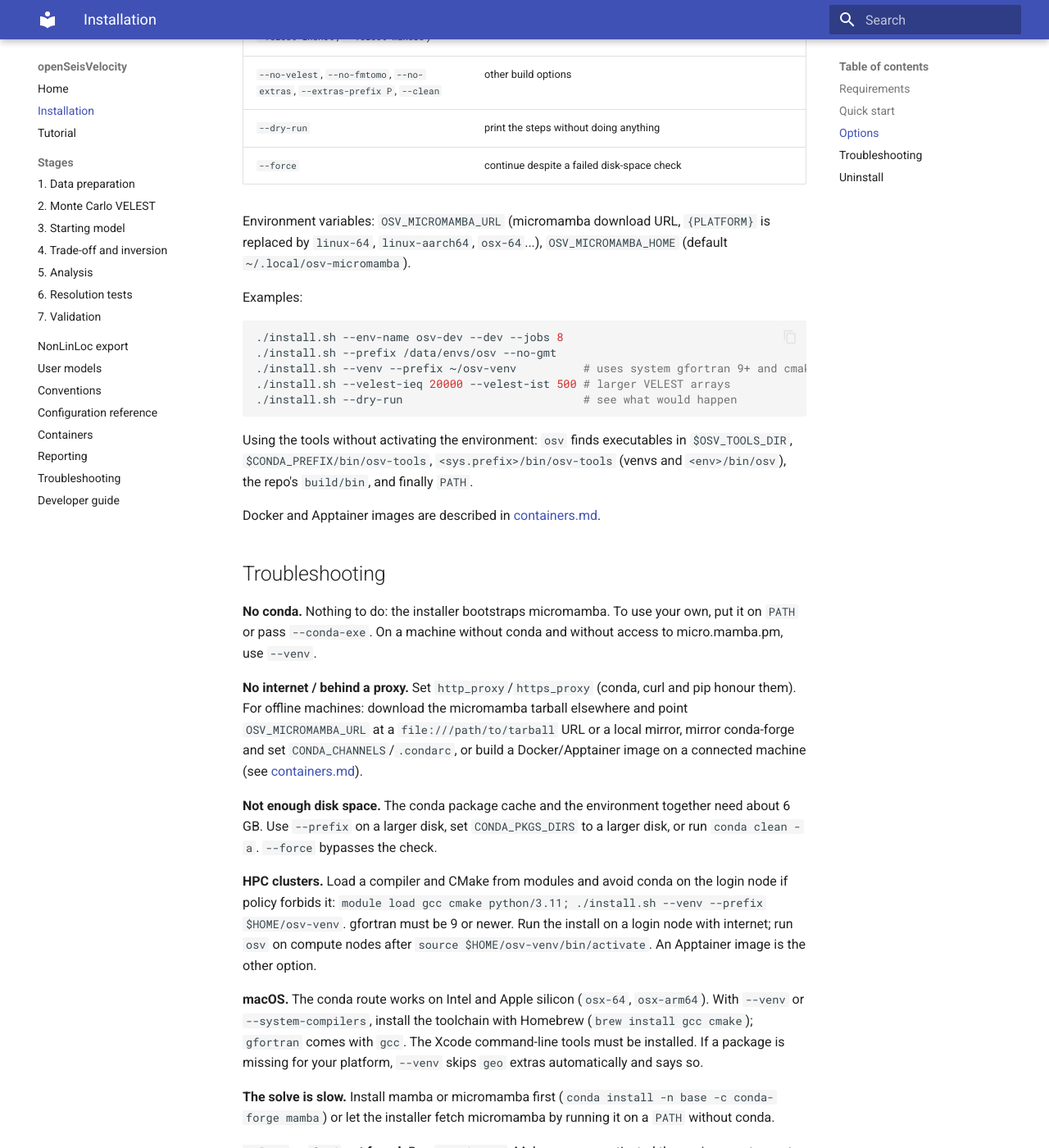
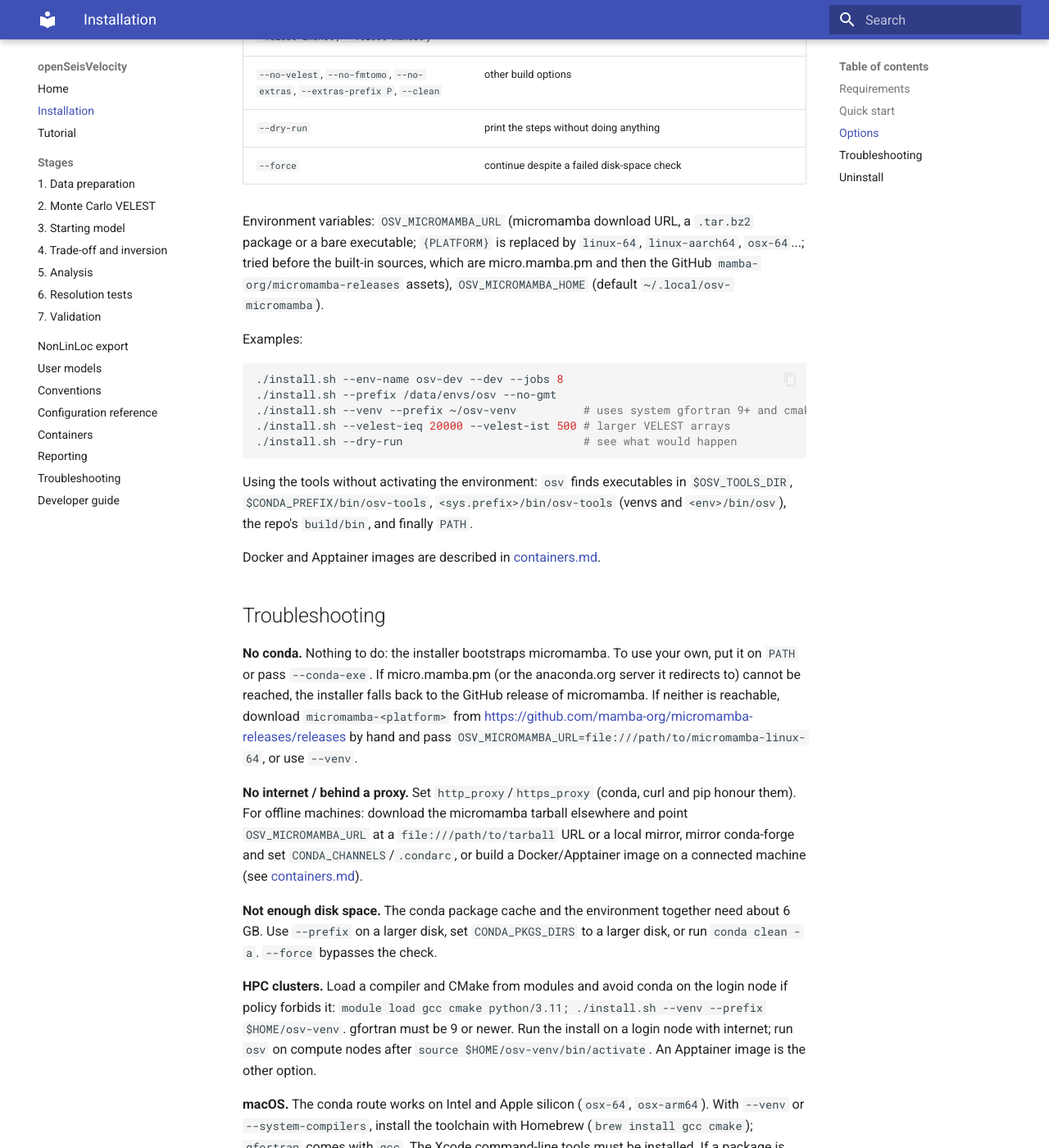
Before and after one commit to StevenSewell83/openseisvelocity, an MkDocs documentation site: the page built from docs/install.md, in a window 1280 px wide and 1400 px high, scrolled down 1730 px. Shown: the whole window at 82% size. Built offline with MkDocs 1.6.1 and Material for MkDocs 9.7.7, drawn with Linux system fonts in a browser that asks for light colours.

Commit message:
install.sh: fall back to GitHub micromamba release when micro.mamba.pm is unreachable (osv-7cc)
Try OSV_MICROMAMBA_URL, micro.mamba.pm, then the mamba-org/micromamba-releases
bare binary; accept tarball or executable, verify with --version, retry, and
give a clearer error. Docs and tests updated.

Co-Authored-By: Claude Opus 5.5 <noreply@anthropic.com>

```diff
--- a/docs/install.md
+++ b/docs/install.md
@@ -53,8 +53,10 @@ environment is not modified.
 | `--dry-run` | print the steps without doing anything |
 | `--force` | continue despite a failed disk-space check |
 
-Environment variables: `OSV_MICROMAMBA_URL` (micromamba download URL, `{PLATFORM}` is replaced
-by `linux-64`, `linux-aarch64`, `osx-64`...), `OSV_MICROMAMBA_HOME` (default
+Environment variables: `OSV_MICROMAMBA_URL` (micromamba download URL, a `.tar.bz2` package or
+a bare executable; `{PLATFORM}` is replaced by `linux-64`, `linux-aarch64`, `osx-64`...; tried
+before the built-in sources, which are micro.mamba.pm and then the GitHub
+`mamba-org/micromamba-releases` assets), `OSV_MICROMAMBA_HOME` (default
 `~/.local/osv-micromamba`).
 
 Examples:
@@ -76,8 +78,11 @@ Docker and Apptainer images are described in [containers.md](containers.md).
 ## Troubleshooting
 
 **No conda.** Nothing to do: the installer bootstraps micromamba. To use your own, put it
-on `PATH` or pass `--conda-exe`. On a machine without conda and without access to
-micro.mamba.pm, use `--venv`.
+on `PATH` or pass `--conda-exe`. If micro.mamba.pm (or the anaconda.org server it redirects to)
+cannot be reached, the installer falls back to the GitHub release of micromamba. If neither is
+reachable, download `micromamba-<platform>` from
+<https://github.com/mamba-org/micromamba-releases/releases> by hand and pass
+`OSV_MICROMAMBA_URL=file:///path/to/micromamba-linux-64`, or use `--venv`.
 
 **No internet / behind a proxy.** Set `http_proxy`/`https_proxy` (conda, curl and pip honour
 them). For offline machines: download the micromamba tarball elsewhere and point
```
Also changed, not shown: 3 other files.
